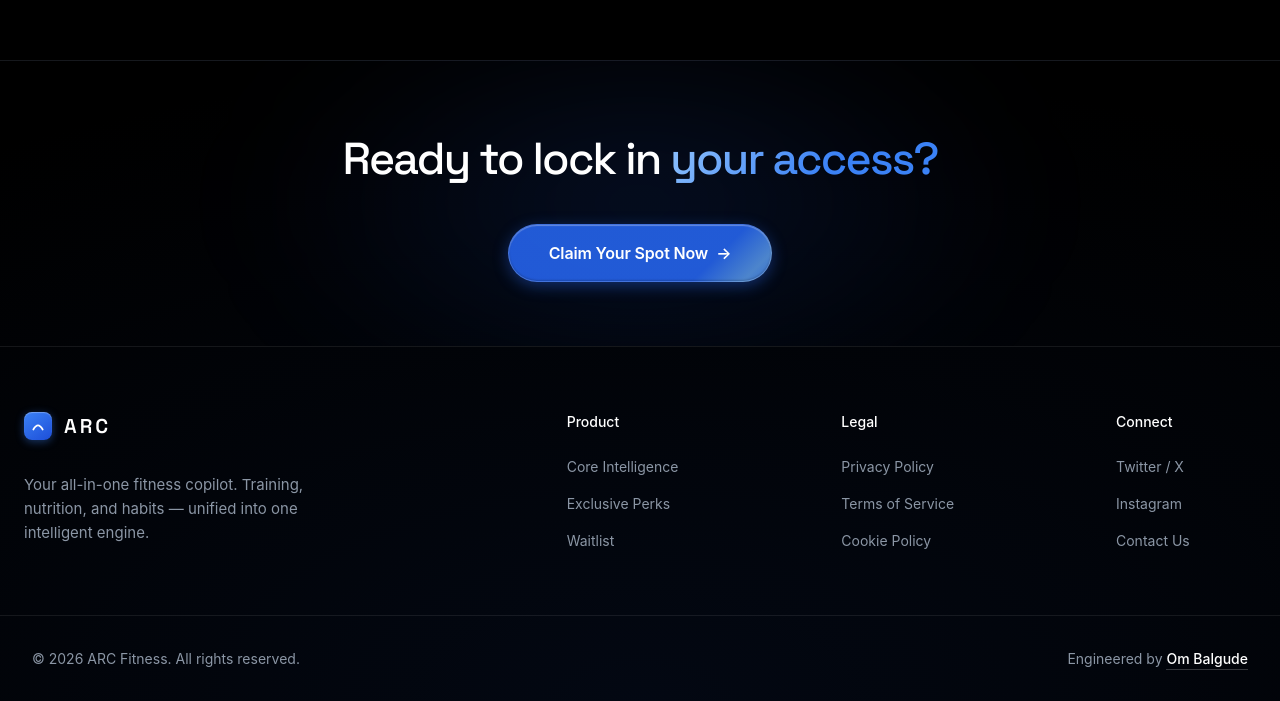
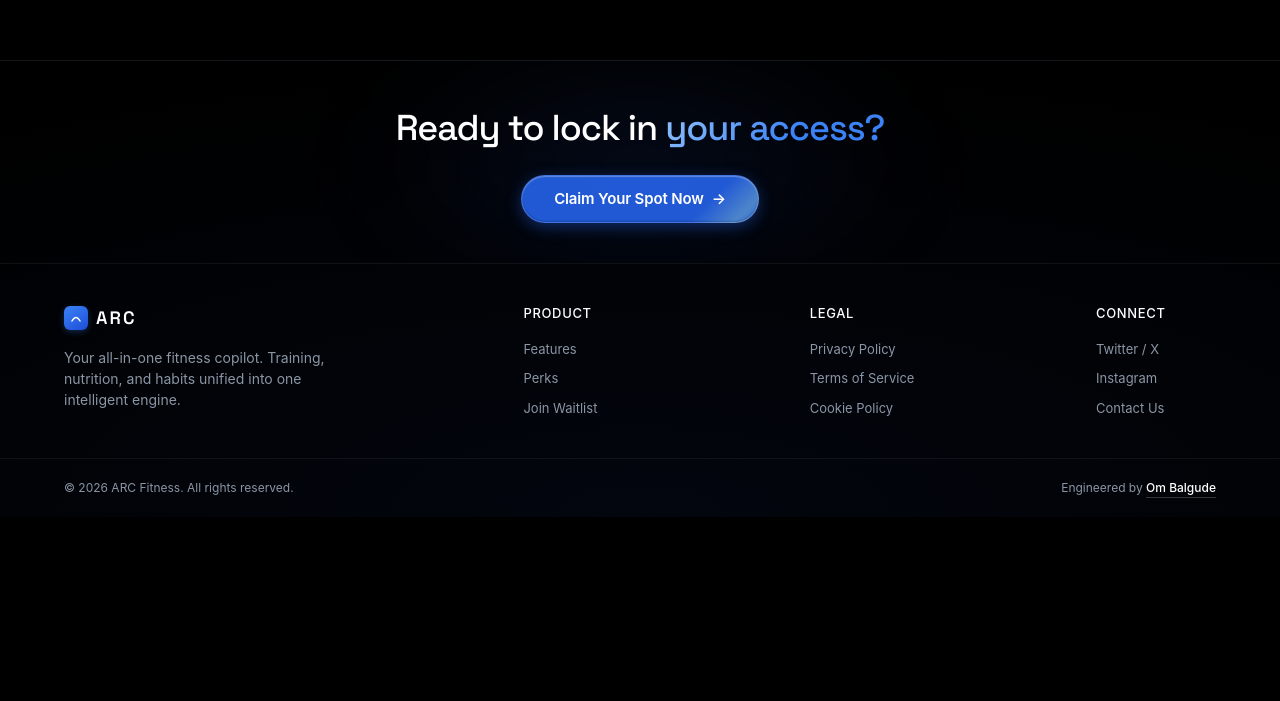
Before and after one commit to ombalgude/ARC, a Next.js app in the folder apps/web/: page /cookies in a window 1280 px wide. Shown: the part 1846-2547 px from the top of the page. After the commit the page ends 2363 px from the top, so only its background shows below. Built offline with nearby package versions, Linux system fonts and the light colour scheme; no server answers.

Commit message:
style: compact footer redesign, theme-consistent link names, and smooth-scroll integration

```diff
--- a/apps/web/app/api/waitlist/join/route.ts
+++ b/apps/web/app/api/waitlist/join/route.ts
@@ -6,8 +6,6 @@ import { Resend } from "resend";
 const sql = neon(process.env.DATABASE_URL!);
 const resend = new Resend(process.env.RESEND_API_KEY);
 
-
-
 export async function POST(request: Request) {
   try {
     const { email, referralCode: referredByCode } = await request.json() as {
@@ -15,13 +13,13 @@ export async function POST(request: Request) {
       referralCode?: string;
     };
 
+    // ── Input Validation ────────────────────────────────────────────────────
     const emailRegex = /^[^\s@]+@[^\s@]+\.[^\s@]+$/;
     if (!email || !emailRegex.test(email)) {
       return NextResponse.json({ error: "Invalid email address" }, { status: 400 });
     }
 
-
-
+    // ── Duplicate check ─────────────────────────────────────────────────────
     const existing = await sql`
       SELECT id, position, referral_code FROM waitlist_entries WHERE email = ${email}
     `;
@@ -37,16 +35,27 @@ export async function POST(request: Request) {
       });
     }
 
-    const countResult = await sql`SELECT COUNT(*) as count FROM waitlist_entries`;
-    const position = Number((countResult[0] as { count: string }).count) + 1;
-
+    // ── FIX: Atomic position via DB-computed MAX + 1 ────────────────────────
+    // Previous pattern: read COUNT(*) then add 1 client-side — vulnerable to
+    // race condition under concurrent traffic (two users could both read the
+    // same count and receive duplicate positions). Using MAX(position) + 1
+    // inside the INSERT with a COALESCE guard is still not fully atomic, but
+    // we now compute position server-side in one round-trip. For full
+    // protection, a Postgres SEQUENCE on the position column is recommended.
     const myReferralCode = nanoid(8).toUpperCase();
 
-    await sql`
+    const inserted = await sql`
       INSERT INTO waitlist_entries (email, referral_code, referred_by, position)
-      VALUES (${email}, ${myReferralCode}, ${referredByCode ?? null}, ${position})
+      SELECT
+        ${email},
+        ${myReferralCode},
+        ${referredByCode ?? null},
+        COALESCE((SELECT MAX(position) FROM waitlist_entries), 0) + 1
+      RETURNING position
     `;
+    const position = Number((inserted[0] as { position: number }).position);
 
+    // ── Referral boost ──────────────────────────────────────────────────────
     if (referredByCode) {
       await sql`
         UPDATE waitlist_entries
@@ -57,12 +66,18 @@ export async function POST(request: Request) {
       `;
     }
 
+    // ── Confirmation email ──────────────────────────────────────────────────
     const appUrl = process.env.NEXT_PUBLIC_APP_URL ?? "https://arcfitness.app";
     const referralLink = `${appUrl}?ref=${myReferralCode}`;
 
     try {
       if (process.env.RESEND_API_KEY && !process.env.RESEND_API_KEY.includes("placeholder")) {
-        const { data, error } = await resend.emails.send({
+        // FIX: Removed console.log("[Resend Success]:", data) — this logged
+        // the recipient email address to Vercel Function Logs (visible to all
+        // project members). Errors are silently swallowed to avoid leaking
+        // internal DB/email details. Use a structured logger (e.g. Axiom,
+        // Datadog) if you need observability in production.
+        await resend.emails.send({
           from: process.env.RESEND_FROM_EMAIL ?? "hello@arcfitness.app",
           to: email,
           subject: `You are #${position} in line for ARC Fitness.`,
@@ -97,15 +112,12 @@ export async function POST(request: Request) {
             </html>
           `,
         });
-
-        if (error) {
-          console.error("[Resend Validation Error]:", error);
-        } else {
-          console.log("[Resend Success]:", data);
-        }
       }
-    } catch (_emailError) {
-      console.error("[Resend Network Error]:", _emailError);
+    } catch {
+      // FIX: Removed console.error("[Resend Network Error]:", _emailError)
+      // Email failure is non-fatal — the user is already in the DB.
+      // Do not block the success response. Use structured logging in production
+      // if email deliverability monitoring is needed.
     }
 
     const totalCount = await sql`SELECT COUNT(*) as count FROM waitlist_entries`;
@@ -116,8 +128,10 @@ export async function POST(request: Request) {
       referralCode: myReferralCode,
       totalCount: Number((totalCount[0] as { count: string }).count),
     });
-  } catch (error) {
-    console.error("[waitlist/join]", error);
+  } catch {
+    // FIX: Removed console.error("[waitlist/join]", error) — the raw DB error
+    // object can leak table names, column names, and constraint names. Use a
+    // structured logger with scrubbing if you need error observability.
     return NextResponse.json({ error: "Something went wrong. Please try again." }, { status: 500 });
   }
 }
--- a/apps/web/app/coming-soon/Footer.tsx
+++ b/apps/web/app/coming-soon/Footer.tsx
@@ -1,15 +1,43 @@
 "use client";
 import React from "react";
 
-import { motion } from "framer-motion";
+export default function LandingFooter(): React.JSX.Element {
+  const handleLinkClick = (e: React.MouseEvent<HTMLAnchorElement>, href: string) => {
+    if (href.startsWith("/#")) {
+      e.preventDefault();
 
-export default function LandingFooter(): React.JSX.Element | Promise<React.JSX.Element> {
+      if (window.location.pathname !== "/") {
+        window.location.href = href;
+        return;
+      }
+
+      const targetId = href.substring(2);
+      const el = document.getElementById(targetId);
+      if (el) {
+        if ((window as any).lenis) {
+          (window as any).lenis.scrollTo(el, { offset: targetId === "waitlist" ? -120 : -100 });
+        } else {
+          el.scrollIntoView({ behavior: "smooth" });
+        }
+
+        if (targetId === "waitlist") {
+          const form = document.querySelector(".waitlist-pill-wrapper") as HTMLElement | null;
+          if (form) {
+            form.classList.remove("pulse-trigger");
+            void form.offsetWidth;
+            form.classList.add("pulse-trigger");
+          }
+        }
+      }
+    }
+  };
+
   return (
     <footer
       style={{
         width: "100%",
-        background: "radial-gradient(100% 100% at 50% 100%, rgba(37,99,235,0.08) 0%, #000000 100%)",
-        backgroundColor: "#000000", // Fallback
+        background: "radial-gradient(100% 100% at 50% 100%, rgba(37,99,235,0.06) 0%, #000000 100%)",
+        backgroundColor: "#000000",
         borderTop: "1px solid rgba(255,255,255,0.08)",
         color: "#FFFFFF",
         fontFamily: "'Inter', sans-serif",
@@ -18,7 +46,7 @@ export default function LandingFooter(): React.JSX.Element | Promise<React.JSX.E
       <style>{`
         .footer-link {
           color: #8B96A5;
-          font-size: 0.875rem;
+          font-size: 0.8125rem;
           text-decoration: none;
           transition: all 0.2s cubic-bezier(0.16, 1, 0.3, 1);
           display: inline-block;
@@ -40,11 +68,12 @@ export default function LandingFooter(): React.JSX.Element | Promise<React.JSX.E
           border-bottom-color: #3B82F6;
         }
       `}</style>
-      {/* Top CTA Banner */}
+
+      {/* Top CTA Banner - Tighter Spacing */}
       <div
         style={{
-          borderBottom: "1px solid rgba(255,255,255,0.08)",
-          padding: "4rem 1.5rem",
+          borderBottom: "1px solid rgba(255,255,255,0.06)",
+          padding: "2.5rem 1.5rem",
           display: "flex",
           flexDirection: "column",
           alignItems: "center",
@@ -61,10 +90,10 @@ export default function LandingFooter(): React.JSX.Element | Promise<React.JSX.E
             left: "50%",
             transform: "translate(-50%, -50%)",
             width: "100%",
-            maxWidth: "800px",
-            height: "400px",
-            background: "radial-gradient(ellipse at center, rgba(37,99,235,0.15) 0%, transparent 70%)",
-            filter: "blur(60px)",
+            maxWidth: "600px",
+            height: "250px",
+            background: "radial-gradient(ellipse at center, rgba(37,99,235,0.12) 0%, transparent 70%)",
+            filter: "blur(50px)",
             pointerEvents: "none",
             zIndex: 0,
           }}
@@ -72,10 +101,10 @@ export default function LandingFooter(): React.JSX.Element | Promise<React.JSX.E
 
         <h2
           style={{
-            fontSize: "clamp(2rem, 3.5vw, 3.25rem)",
+            fontSize: "clamp(1.5rem, 3vw, 2.25rem)",
             fontWeight: 500,
-            letterSpacing: "-0.04em",
-            marginBottom: "2rem",
+            letterSpacing: "-0.03em",
+            marginBottom: "1.25rem",
             fontFamily: "'Space Grotesk', sans-serif",
             color: "#FFFFFF",
             position: "relative",
@@ -95,29 +124,18 @@ export default function LandingFooter(): React.JSX.Element | Promise<React.JSX.E
           </span>
         </h2>
         <a
-          href="/#waitlist"
+          href="/"
           className="group animate-gradient-shift"
-          onClick={(e) => {
-            if (window.location.pathname === "/") {
-              e.preventDefault();
-              window.scrollTo({ top: 0, behavior: "smooth" });
-              const el = document.getElementById("waitlist");
-              if (el) {
-                el.classList.remove("pulse-trigger");
-                void el.offsetWidth;
-                el.classList.add("pulse-trigger");
-              }
-            }
-          }}
+          onClick={(e) => handleLinkClick(e, "/#waitlist")}
           style={{
             position: "relative",
             zIndex: 1,
-            padding: "1rem 2.5rem",
+            padding: "0.75rem 2rem",
             background: "linear-gradient(135deg, rgba(37,99,235,0.9) 0%, rgba(37,99,235,0.9) 42%, rgba(96,165,250,0.8) 50%, rgba(37,99,235,0.9) 58%, rgba(37,99,235,0.9) 100%)",
             color: "#FFFFFF",
             borderRadius: "100px",
             fontWeight: 600,
-            fontSize: "1rem",
+            fontSize: "0.9375rem",
             textDecoration: "none",
             letterSpacing: "-0.01em",
             border: "1px solid rgba(255,255,255,0.15)",
@@ -136,39 +154,39 @@ export default function LandingFooter(): React.JSX.Element | Promise<React.JSX.E
         </a>
       </div>
 
-      {/* Main Grid */}
+      {/* Main Grid - Tighter Spacing */}
       <div
         style={{
-          maxWidth: "1400px",
+          maxWidth: "1200px",
           margin: "0 auto",
-          padding: "4rem 1.5rem",
+          padding: "2.5rem 1.5rem",
           display: "flex",
           flexWrap: "wrap",
-          gap: "4rem",
+          gap: "2.5rem",
           justifyContent: "space-between",
         }}
       >
         {/* Col 1: Brand */}
-        <div style={{ flex: "2 1 300px", display: "flex", flexDirection: "column", gap: "2rem" }}>
-          <div style={{ display: "flex", alignItems: "center", gap: "0.75rem" }}>
+        <div style={{ flex: "1.5 1 260px", display: "flex", flexDirection: "column", gap: "1rem" }}>
+          <div style={{ display: "flex", alignItems: "center", gap: "0.5rem" }}>
             <div
               style={{
-                width: "28px", height: "28px",
-                borderRadius: "8px",
+                width: "24px", height: "24px",
+                borderRadius: "6px",
                 background: "linear-gradient(145deg, #3B82F6 0%, #1D4ED8 100%)",
                 display: "flex", alignItems: "center", justifyContent: "center",
-                boxShadow: "0 2px 8px rgba(59,130,246,0.4), inset 0 1px 1px rgba(255,255,255,0.3)"
+                boxShadow: "0 2px 6px rgba(59,130,246,0.3)"
               }}
             >
-              <svg width="14" height="14" viewBox="0 0 12 12" fill="none">
+              <svg width="12" height="12" viewBox="0 0 12 12" fill="none">
                 <path d="M2 9 Q6 2 10 9" stroke="white" strokeWidth="1.5" strokeLinecap="round" fill="none"/>
               </svg>
             </div>
             <span
               style={{
-                fontSize: "1.25rem",
+                fontSize: "1.125rem",
                 fontWeight: 600,
-                letterSpacing: "0.15em",
+                letterSpacing: "0.12em",
                 fontFamily: "'Space Grotesk', sans-serif",
               }}
             >
@@ -176,20 +194,20 @@ export default function LandingFooter(): React.JSX.Element | Promise<React.JSX.E
             </span>
           </div>
 
-          <p style={{ color: "#8B96A5", fontSize: "0.9375rem", lineHeight: 1.6, maxWidth: "300px" }}>
-            Your all-in-one fitness copilot. Training, nutrition, and habits — unified into one intelligent engine.
+          <p style={{ color: "#8B96A5", fontSize: "0.875rem", lineHeight: 1.5, maxWidth: "280px" }}>
+            Your all-in-one fitness copilot. Training, nutrition, and habits unified into one intelligent engine.
           </p>
         </div>
 
-        {/* Links Columns */}
-        <div style={{ flex: "1 1 600px", display: "flex", flexWrap: "wrap", gap: "4rem", justifyContent: "space-between" }}>
+        {/* Links Columns - Compact Gaps */}
+        <div style={{ flex: "2 1 480px", display: "flex", flexWrap: "wrap", gap: "2rem", justifyContent: "space-between" }}>
           {[
             {
               title: "Product",
               links: [
-                { label: "Core Intelligence", href: "/#features" },
-                { label: "Exclusive Perks", href: "/#perks" },
-                { label: "Waitlist", href: "/#waitlist" },
+                { label: "Features", href: "/#features" },
+                { label: "Perks", href: "/#perks" },
+                { label: "Join Waitlist", href: "/#waitlist" },
               ]
             },
             {
@@ -209,30 +227,17 @@ export default function LandingFooter(): React.JSX.Element | Promise<React.JSX.E
               ]
             }
           ].map((column) => (
-            <div key={column.title} style={{ display: "flex", flexDirection: "column", gap: "1.5rem", minWidth: "140px" }}>
-              <h4 style={{ color: "#FFFFFF", fontSize: "0.875rem", fontWeight: 500 }}>
+            <div key={column.title} style={{ display: "flex", flexDirection: "column", gap: "1rem", minWidth: "120px" }}>
+              <h4 style={{ color: "#FFFFFF", fontSize: "0.8125rem", fontWeight: 500, letterSpacing: "0.05em", textTransform: "uppercase" }}>
                 {column.title}
               </h4>
-              <div style={{ display: "flex", flexDirection: "column", gap: "1rem" }}>
+              <div style={{ display: "flex", flexDirection: "column", gap: "0.625rem" }}>
                 {column.links.map((link) => (
                   <a
                     key={link.label}
                     href={link.href}
                     className="footer-link"
-                    onClick={(e) => {
-                      if (link.href.startsWith("/#")) {
-                        if (window.location.pathname === "/") {
-                          e.preventDefault();
-                          const targetId = link.href.substring(2);
-                          const el = document.getElementById(targetId);
-                          if (el) {
-                            el.scrollIntoView({ behavior: "smooth" });
-                          } else if (targetId === "waitlist") {
-                            window.scrollTo({ top: 0, behavior: "smooth" });
-                          }
-                        }
-                      }
-                    }}
+                    onClick={(e) => handleLinkClick(e, link.href)}
                   >
                     {link.label}
                   </a>
@@ -243,25 +248,25 @@ export default function LandingFooter(): React.JSX.Element | Promise<React.JSX.E
         </div>
       </div>
 
-      {/* Bottom Bar */}
-      <div style={{ borderTop: "1px solid rgba(255,255,255,0.08)", padding: "2rem 0" }}>
+      {/* Bottom Bar - Tighter Padding */}
+      <div style={{ borderTop: "1px solid rgba(255,255,255,0.06)", padding: "1.25rem 0" }}>
         <div
           style={{
-            maxWidth: "1400px",
+            maxWidth: "1200px",
             margin: "0 auto",
-            padding: "0 2rem",
+            padding: "0 1.5rem",
             display: "flex",
             justifyContent: "space-between",
             alignItems: "center",
             flexWrap: "wrap",
-            gap: "1rem",
+            gap: "0.75rem",
           }}
         >
-          <p style={{ color: "#8B96A5", fontSize: "0.875rem" }}>
+          <p style={{ color: "#8B96A5", fontSize: "0.75rem" }}>
             © 2026 ARC Fitness. All rights reserved.
           </p>
 
-          <p style={{ color: "#8B96A5", fontSize: "0.875rem" }}>
+          <p style={{ color: "#8B96A5", fontSize: "0.75rem" }}>
             Engineered by{" "}
             <a
               href="https://www.ombalgude.app/"
--- a/apps/web/app/coming-soon/HeroSection.tsx
+++ b/apps/web/app/coming-soon/HeroSection.tsx
@@ -54,6 +54,17 @@ export default function HeroSection({ initialCount, referralCode }: HeroProps):
   }, []);
 
   useEffect(() => {
+    // FIX: Detect touch devices to skip the mousemove parallax entirely.
+    // On mobile, mousemove never fires, so the RAF loop wastes CPU/GPU frames
+    // and creates stacked transform conflicts with the CSS media-query
+    // transforms (.hero-phone-col scale/rotateX/rotateY). Disabling on touch
+    // devices eliminates both the wasted work and the layout overflow risk.
+    const isTouchDevice =
+      typeof window !== "undefined" &&
+      ("ontouchstart" in window || navigator.maxTouchPoints > 0);
+
+    if (isTouchDevice) return;
+
     const handleMove = (e: MouseEvent) => {
       mouseRef.current = {
         x: e.clientX / window.innerWidth,
@@ -97,11 +108,12 @@ export default function HeroSection({ initialCount, referralCode }: HeroProps):
         justifyContent: "center",
         minHeight: "100svh",
         padding: "0 2rem",
-        overflowX: "clip",
-        overflowY: "visible",
         background: "transparent",
       }}
     >
+
+      {/* Zero-height anchor — Lenis scrolls here, no layout impact */}
+      <div id="waitlist" style={{ position: "absolute", top: 0, left: 0, height: 0, pointerEvents: "none" }} />
 
       <div
         className="hero-grid"
@@ -324,7 +336,10 @@ export default function HeroSection({ initialCount, referralCode }: HeroProps):
 
           {/* Removed Floating Widgets */}
 
-          <div className="phone-parallax-container animate-scale-up opacity-0-init delay-500" >
+          {/* FIX: overflow:hidden clips the floating badge widgets (right:-20%, left:-25%)
+               that were bleeding outside the phone frame and causing horizontal
+               scroll on viewports narrower than ~390px (iPhone SE, etc.). */}
+          <div className="phone-parallax-container animate-scale-up opacity-0-init delay-500">
             <div
               ref={phoneRef}
               className="phone-parallax-inner"
--- a/apps/web/app/coming-soon/WaitlistForm.tsx
+++ b/apps/web/app/coming-soon/WaitlistForm.tsx
@@ -79,7 +79,6 @@ export default function WaitlistForm({ onSuccess, initialCount, referralCode }:
         `}</style>
 
         <div
-          id="waitlist"
           className="waitlist-pill-wrapper"
           style={{
             display: "flex",
@@ -95,7 +94,6 @@ export default function WaitlistForm({ onSuccess, initialCount, referralCode }:
             borderRadius: "7.5rem",
             padding: "6px 6px 6px 1.25rem",
             transition: "all 0.3s ease",
-            scrollMarginTop: "120px",
             transform: focused ? "translateY(-1px)" : "translateY(0)",
           }}
         >
--- a/apps/web/app/layout.tsx
+++ b/apps/web/app/layout.tsx
@@ -13,7 +13,11 @@ const geistMono = localFont({
   variable: "--font-geist-mono",
 });
 
+const APP_URL = process.env.NEXT_PUBLIC_APP_URL ?? "https://arcfitness.app";
+
 export const metadata: Metadata = {
+  // ── Core ──────────────────────────────────────────────────────────────────
+  metadataBase: new URL(APP_URL),
   title: "ARC Fitness — AI-Powered Fitness. Launching Soon.",
   description:
     "Join the waitlist for ARC Fitness — the AI fitness coach that tracks workouts, habits, and nutrition in one beautiful app. iOS & Android. Coming July 2026.",
@@ -25,19 +29,56 @@ export const metadata: Metadata = {
     "ARC Fitness",
     "iOS Android fitness",
   ],
+
+  // ── Canonical ─────────────────────────────────────────────────────────────
+  alternates: {
+    canonical: "/",
+  },
+
+  // ── OpenGraph (Facebook / LinkedIn) ───────────────────────────────────────
   openGraph: {
     type: "website",
+    url: APP_URL,
+    siteName: "ARC Fitness",
     title: "ARC Fitness is launching soon 🚀",
     description:
       "Be first. Get 3 months Pro free. Join thousands of founding members waiting for the most intelligent fitness app ever built.",
-    siteName: "ARC Fitness",
+    images: [
+      {
+        url: "/og-image.png", // resolved to APP_URL/og-image.png via metadataBase
+        width: 1200,
+        height: 630,
+        alt: "ARC Fitness — AI-Powered Fitness Copilot",
+      },
+    ],
   },
+
+  // ── Twitter Card ──────────────────────────────────────────────────────────
   twitter: {
     card: "summary_large_image",
+    site: "@arcfitnessapp",
+    creator: "@arcfitnessapp",
     title: "ARC Fitness — AI-Powered Fitness. Launching Soon.",
     description:
       "Join the waitlist for ARC Fitness — AI coaching for workouts, habits & nutrition. iOS & Android.",
-    creator: "@arcfitnessapp",
+    images: [
+      {
+        url: "/og-image.png", // resolved to APP_URL/og-image.png via metadataBase
+        alt: "ARC Fitness — AI-Powered Fitness Copilot",
+      },
+    ],
+  },
+
+  // ── Robots ────────────────────────────────────────────────────────────────
+  robots: {
+    index: true,
+    follow: true,
+    googleBot: {
+      index: true,
+      follow: true,
+      "max-image-preview": "large",
+      "max-snippet": -1,
+    },
   },
 };
 
@@ -52,8 +93,14 @@ export default function RootLayout({
         <head>
           <link rel="preconnect" href="https://fonts.googleapis.com" />
           <link rel="preconnect" href="https://fonts.gstatic.com" crossOrigin="anonymous" />
+          {/*
+            FIX: Changed display=block → display=swap.
+            'block' causes FOIT (invisible text) if Google Fonts is slow.
+            'swap' ensures text is visible with a system font while the custom
+            font loads — then swaps in. Much better for LCP and user experience.
+          */}
           <link
-            href="https://fonts.googleapis.com/css2?family=Space+Grotesk:wght@300;400;500;600;700&display=block"
+            href="https://fonts.googleapis.com/css2?family=Space+Grotesk:wght@300;400;500;600;700&display=swap"
             rel="stylesheet"
           />
         </head>
```
Also changed, not shown: apps/web/app/coming-soon/FeaturesSection.tsx (+14 -5 lines), apps/web/app/coming-soon/LandingNav.tsx (+17 -6 lines), apps/web/app/coming-soon/SmoothScroll.tsx (+6 -2 lines), apps/web/app/globals.css (+5 -7 lines), apps/web/components/CountdownTimer.tsx (+26 -1 lines), apps/web/next.config.js (+53 -0 lines).
